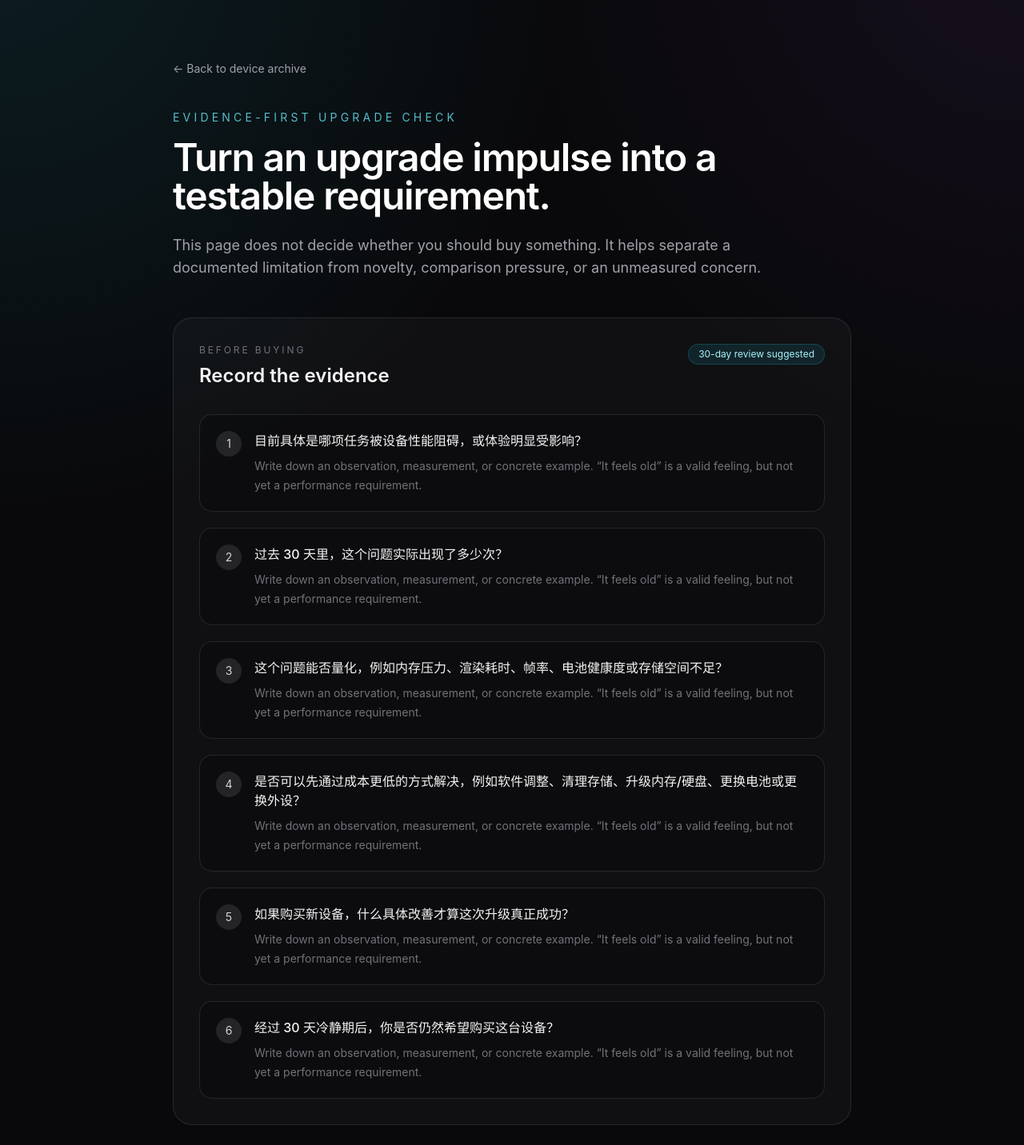
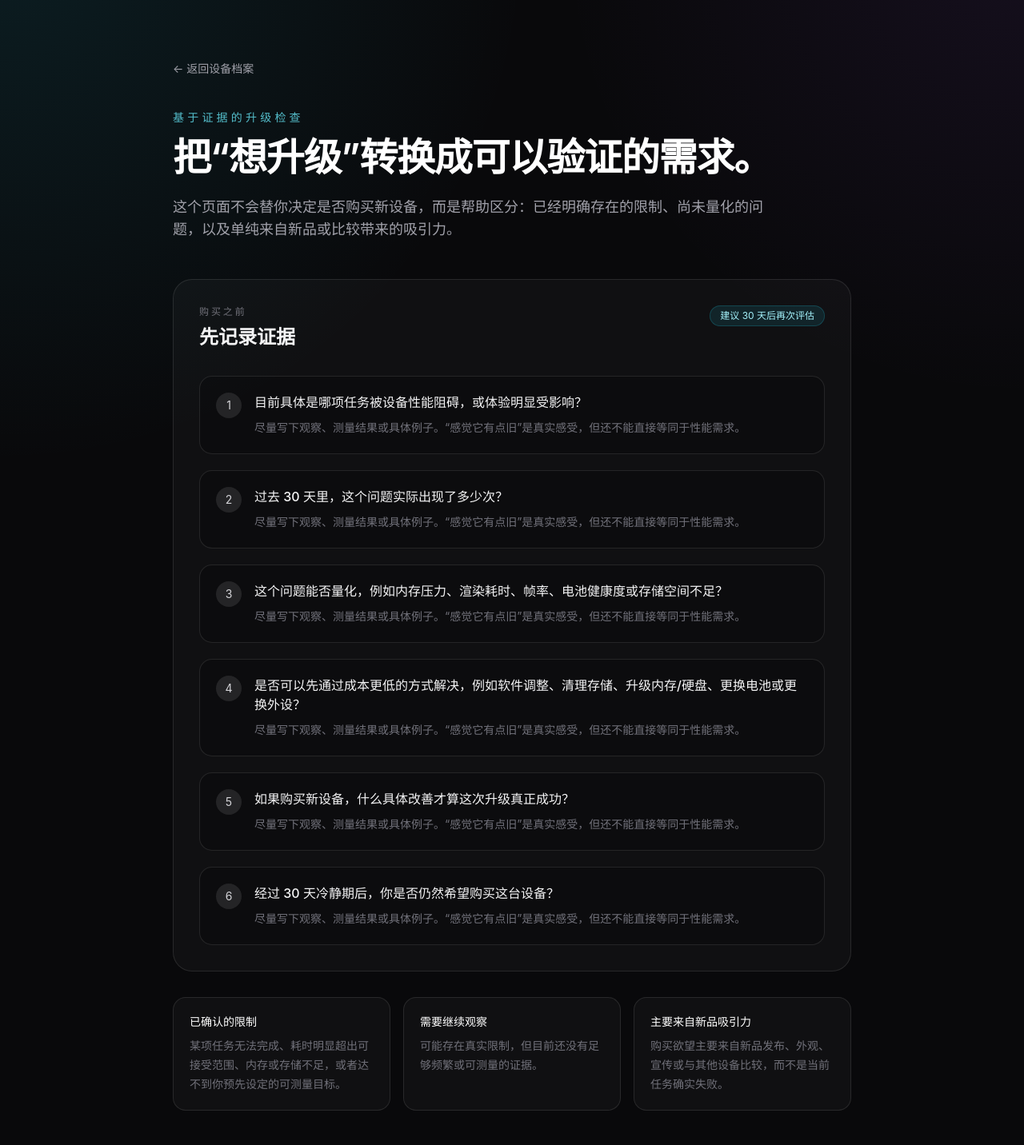
Before and after one commit to libinpg/mydigitaldevices, a Next.js app: page /upgrade-check in a window 1280 px wide. Shown: the part 80-1512 px from the top of the page at 80% size. Built offline with nearby package versions, Linux system fonts and the light colour scheme.

Commit message:
feat: localize upgrade check to Chinese

```diff
--- a/app/upgrade-check/page.tsx
+++ b/app/upgrade-check/page.tsx
@@ -5,26 +5,26 @@ export default function UpgradeCheckPage() {
   return (
     <main className="mx-auto max-w-4xl px-6 py-16 sm:py-24">
       <Link href="/" className="text-sm text-zinc-400 transition hover:text-white">
-        ← Back to device archive
+        ← 返回设备档案
       </Link>
 
       <section className="mt-10 max-w-3xl">
-        <p className="text-sm uppercase tracking-[0.3em] text-cyan-300/80">Evidence-first upgrade check</p>
+        <p className="text-sm uppercase tracking-[0.3em] text-cyan-300/80">基于证据的升级检查</p>
         <h1 className="mt-4 text-4xl font-semibold tracking-tight text-white sm:text-5xl">
-          Turn an upgrade impulse into a testable requirement.
+          把“想升级”转换成可以验证的需求。
         </h1>
         <p className="mt-6 text-base leading-7 text-zinc-400 sm:text-lg">
-          This page does not decide whether you should buy something. It helps separate a documented limitation from novelty, comparison pressure, or an unmeasured concern.
+          这个页面不会替你决定是否购买新设备，而是帮助区分：已经明确存在的限制、尚未量化的问题，以及单纯来自新品或比较带来的吸引力。
         </p>
       </section>
 
       <section className="mt-12 rounded-3xl border border-white/10 bg-white/[0.03] p-6 sm:p-8">
         <div className="flex items-start justify-between gap-6">
           <div>
-            <p className="text-xs uppercase tracking-[0.24em] text-zinc-500">Before buying</p>
-            <h2 className="mt-2 text-2xl font-semibold">Record the evidence</h2>
+            <p className="text-xs uppercase tracking-[0.24em] text-zinc-500">购买之前</p>
+            <h2 className="mt-2 text-2xl font-semibold">先记录证据</h2>
           </div>
-          <span className="rounded-full border border-cyan-400/20 bg-cyan-400/10 px-3 py-1 text-xs text-cyan-200">30-day review suggested</span>
+          <span className="rounded-full border border-cyan-400/20 bg-cyan-400/10 px-3 py-1 text-xs text-cyan-200">建议 30 天后再次评估</span>
         </div>
 
         <ol className="mt-8 space-y-5">
@@ -35,7 +35,7 @@ export default function UpgradeCheckPage() {
               </span>
               <div>
                 <p className="font-medium text-zinc-100">{question}</p>
-                <p className="mt-2 text-sm leading-6 text-zinc-500">Write down an observation, measurement, or concrete example. “It feels old” is a valid feeling, but not yet a performance requirement.</p>
+                <p className="mt-2 text-sm leading-6 text-zinc-500">尽量写下观察、测量结果或具体例子。“感觉它有点旧”是真实感受，但还不能直接等同于性能需求。</p>
               </div>
             </li>
           ))}
@@ -44,21 +44,21 @@ export default function UpgradeCheckPage() {
 
       <section className="mt-8 grid gap-4 sm:grid-cols-3">
         <div className="rounded-2xl border border-white/10 bg-white/[0.03] p-5">
-          <p className="text-sm font-medium text-white">Documented blocker</p>
-          <p className="mt-2 text-sm leading-6 text-zinc-500">A task fails, takes too long, runs out of memory/storage, or misses a measurable target.</p>
+          <p className="text-sm font-medium text-white">已确认的限制</p>
+          <p className="mt-2 text-sm leading-6 text-zinc-500">某项任务无法完成、耗时明显超出可接受范围、内存或存储不足，或者达不到你预先设定的可测量目标。</p>
         </div>
         <div className="rounded-2xl border border-white/10 bg-white/[0.03] p-5">
-          <p className="text-sm font-medium text-white">Needs observation</p>
-          <p className="mt-2 text-sm leading-6 text-zinc-500">There may be a real limitation, but there is not enough repeated or measured evidence yet.</p>
+          <p className="text-sm font-medium text-white">需要继续观察</p>
+          <p className="mt-2 text-sm leading-6 text-zinc-500">可能存在真实限制，但目前还没有足够频繁或可测量的证据。</p>
         </div>
         <div className="rounded-2xl border border-white/10 bg-white/[0.03] p-5">
-          <p className="text-sm font-medium text-white">Novelty-driven</p>
-          <p className="mt-2 text-sm leading-6 text-zinc-500">The desire is mostly about a new product, design, launch, or comparison rather than a current task failure.</p>
+          <p className="text-sm font-medium text-white">主要来自新品吸引力</p>
+          <p className="mt-2 text-sm leading-6 text-zinc-500">购买欲望主要来自新品发布、外观、宣传或与其他设备比较，而不是当前任务确实失败。</p>
         </div>
       </section>
 
       <p className="mt-10 text-sm leading-6 text-zinc-600">
-        These labels are prompts for reflection, not psychological or financial advice. A purchase can still be worthwhile for enjoyment even when it is not required by performance.
+        这些分类只是帮助整理思路，不属于心理或财务建议。即使性能上并非必需，为兴趣和体验购买设备仍然可以是一个个人选择。
       </p>
     </main>
   );
```
